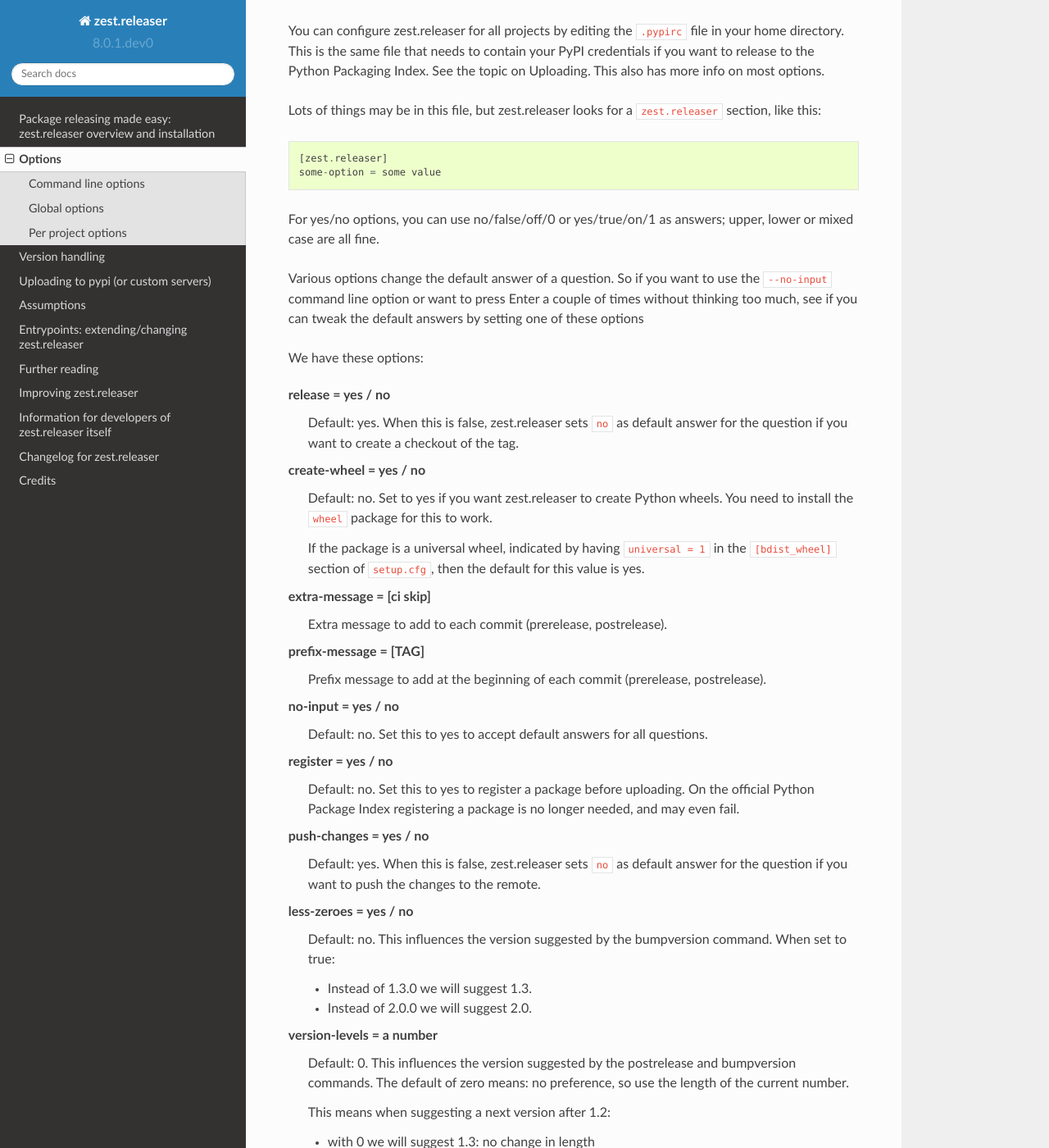
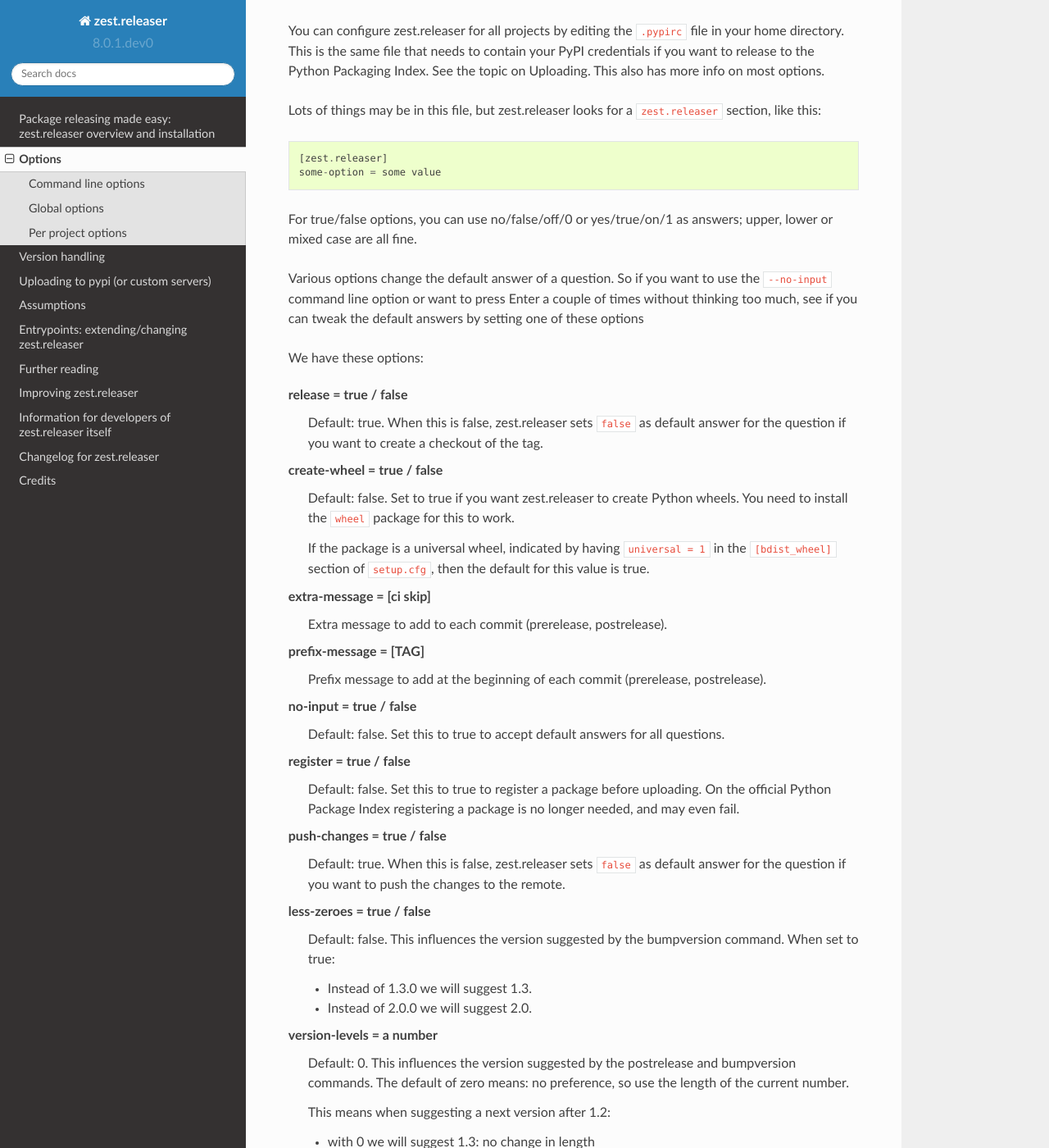
Before and after one commit to zestsoftware/zest.releaser, a Sphinx documentation site: the page built from doc/source/options.rst, in a window 1280 px wide and 1400 px high, scrolled down 1186 px. Shown: the whole window at 82% size. Built offline with Sphinx 7.4.7 and the Read the Docs theme 2.0.0, drawn with Linux system fonts in a browser that asks for light colours; some of the changed text lies outside the part shown.

Commit message:
use true/false instead of yes/no as default documented boolean options

```diff
--- a/doc/source/options.rst
+++ b/doc/source/options.rst
@@ -68,7 +68,7 @@
   [zest.releaser]
   some-option = some value
 
-For yes/no options, you can use no/false/off/0 or yes/true/on/1 as
+For true/false options, you can use no/false/off/0 or yes/true/on/1 as
 answers; upper, lower or mixed case are all fine.
 
 Various options change the default answer of a question.
@@ -78,19 +78,19 @@
 
 We have these options:
 
-release = yes / no
-    Default: yes.  When this is false, zest.releaser sets ``no`` as
+release = true / false
+    Default: true.  When this is false, zest.releaser sets ``false`` as
     default answer for the question if you want to create a checkout
     of the tag.
 
-create-wheel = yes / no
-    Default: no.  Set to yes if you want zest.releaser to create
+create-wheel = true / false
+    Default: false.  Set to true if you want zest.releaser to create
     Python wheels.  You need to install the ``wheel`` package for this
     to work.
 
     If the package is a universal wheel, indicated by having
     ``universal = 1`` in the ``[bdist_wheel]`` section of
-    ``setup.cfg``, then the default for this value is yes.
+    ``setup.cfg``, then the default for this value is true.
 
 extra-message = [ci skip]
     Extra message to add to each commit (prerelease, postrelease).
@@ -98,22 +98,22 @@
 prefix-message = [TAG]
     Prefix message to add at the beginning of each commit (prerelease, postrelease).
 
-no-input = yes / no
-    Default: no.  Set this to yes to accept default answers for all
+no-input = true / false
+    Default: false.  Set this to true to accept default answers for all
     questions.
 
-register = yes / no
-    Default: no.  Set this to yes to register a package before uploading.
+register = true / false
+    Default: false.  Set this to true to register a package before uploading.
     On the official Python Package Index registering a package is no longer needed,
     and may even fail.
 
-push-changes = yes / no
-    Default: yes.  When this is false, zest.releaser sets ``no`` as
+push-changes = true / false
+    Default: true.  When this is false, zest.releaser sets ``false`` as
     default answer for the question if you want to push the changes to
     the remote.
 
-less-zeroes = yes / no
-    Default: no.
+less-zeroes = true / false
+    Default: false.
     This influences the version suggested by the bumpversion command.
     When set to true:
 
@@ -153,8 +153,8 @@
     command of the VCS.
     It must contain ``{version}``.
 
-tag-signing = yes / no
-    Default: no.
+tag-signing = true / false
+    Default: false.
     When set to true, tags are signed using the signing feature of the
     respective vcs. Currently tag-signing is only supported for git.
     Note: When you enable it, everyone releasing the project is
@@ -183,8 +183,8 @@
   Default: empty.
   Set this to ``md`` to handle changelog entries in Markdown.
 
-run-pre-commit = yes / no
-    Default: no.
+run-pre-commit = true / false
+    Default: false.
     New in version 7.3.0.
     When set to true, pre commit hooks are run.
     This may interfere with releasing when they fail.
@@ -199,3 +199,14 @@
 
 These are the same options as the global ones.  If you set an option
 locally in a project, this will override the global option.
+
+You can also set these options in a ``pyproject.toml`` file. If you do
+so, instead of having a ``[zest.releaser]`` section, you should use a
+``[tool.zest-releaser]`` section. For true/false options in a
+``pyproject.toml``, you must use lowercase true or false; for string
+options like ``extra-message`` or ``prefix-message``, you should put
+the value between double quotes, like this::
+
+  [tool.zest-releaser]
+  create-wheel = true
+  extra-message = "[ci skip]"
```
